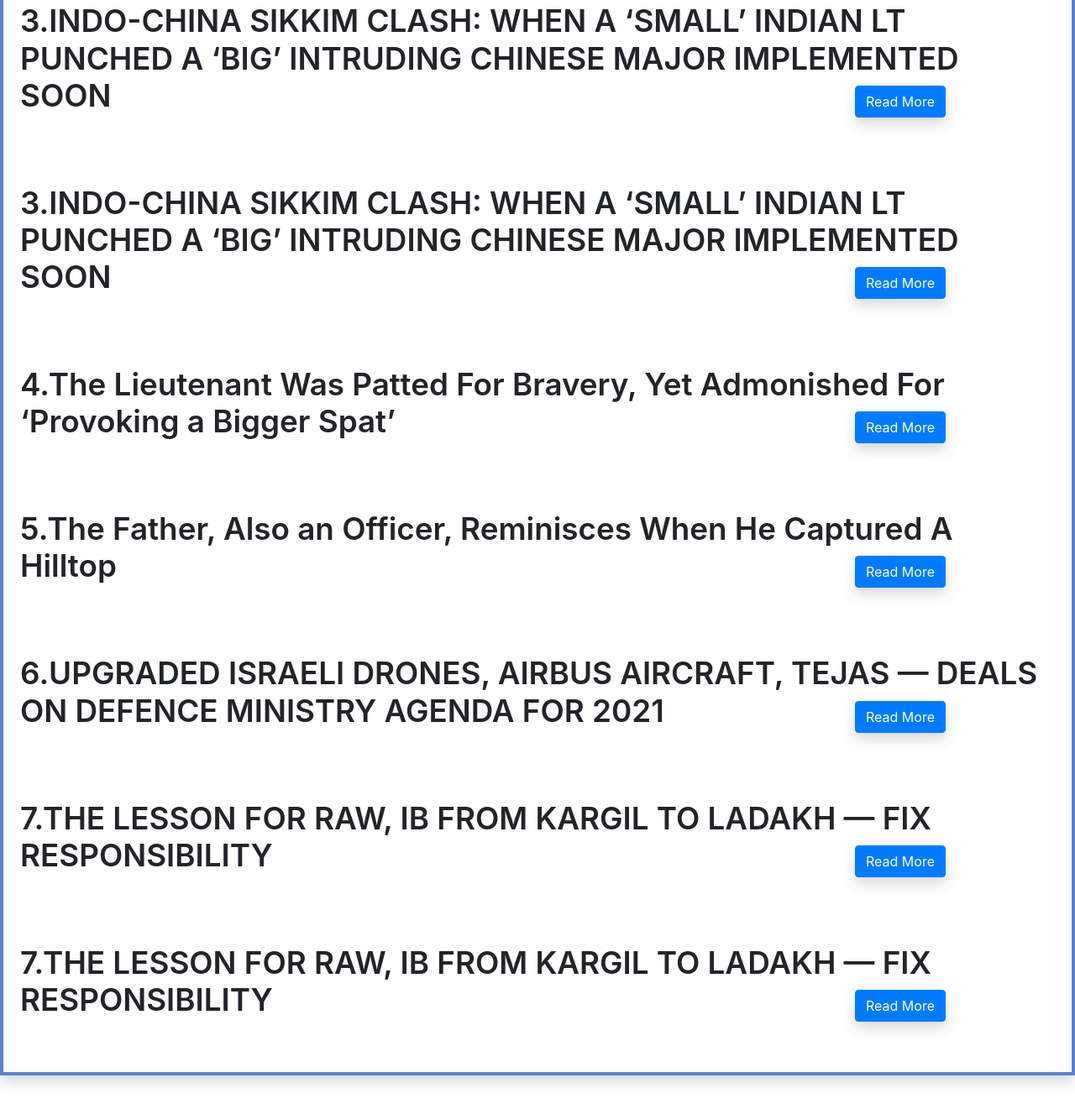
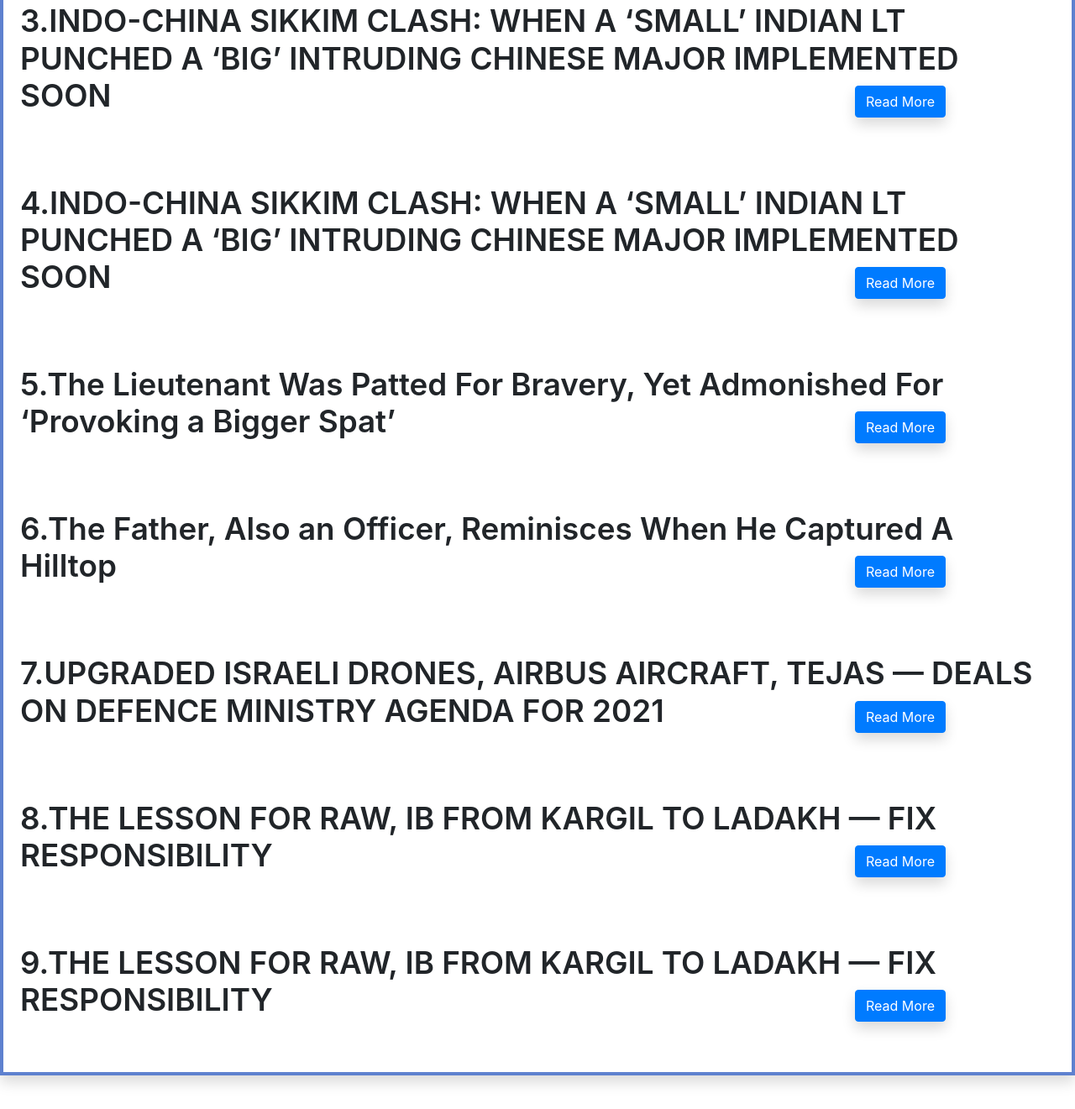
Before and after one commit to AMAN123956/free-ssb-guide-new-design, a plain HTML site: page latestpost.html in a window 1280 px wide. Shown: the part 549-1870 px from the top of the page at 84% size. Drawn offline with nearby package versions, Linux system fonts and the light colour scheme; files whose address does not match are found by name; a web font is replaced by a local one.

Commit message:
Corrected Numbering

```diff
--- a/latestpost.html
+++ b/latestpost.html
@@ -244,8 +244,8 @@
                 </p>
             </div>
         </div>
-        <!-- Third -->
-        <h2 class="head-line">3.INDO-CHINA SIKKIM CLASH: WHEN A ‘SMALL’ INDIAN LT PUNCHED A ‘BIG’ INTRUDING CHINESE
+        <!-- Fourth -->
+        <h2 class="head-line">4.INDO-CHINA SIKKIM CLASH: WHEN A ‘SMALL’ INDIAN LT PUNCHED A ‘BIG’ INTRUDING CHINESE
             MAJOR
             IMPLEMENTED SOON<button class="read-more btn btn-primary shadow"
                 style="float:right;margin-right:130px;margin-top:10px;">Read More</button></h2>
@@ -278,8 +278,8 @@
                 </p>
             </div>
         </div>
-        <!-- Fourth -->
-        <h2 class="head-line">4.The Lieutenant Was Patted For Bravery, Yet Admonished For ‘Provoking a Bigger
+        <!-- Fifth -->
+        <h2 class="head-line">5.The Lieutenant Was Patted For Bravery, Yet Admonished For ‘Provoking a Bigger
             Spat’<button class="read-more btn btn-primary shadow"
                 style="float:right;margin-right:130px;margin-top:10px;">Read More</button></h2>
         <div class="post-box shadow">
@@ -325,8 +325,8 @@
                 </p>
             </div>
         </div>
-        <!-- Fifth -->
-        <h2 class="head-line">5.The Father, Also an Officer, Reminisces When He Captured A Hilltop<button
+        <!-- Sixth -->
+        <h2 class="head-line">6.The Father, Also an Officer, Reminisces When He Captured A Hilltop<button
                 class="read-more btn btn-primary shadow" style="float:right;margin-right:130px;margin-top:10px;">Read
                 More</button></h2>
         <div class="post-box shadow">
@@ -390,8 +390,8 @@
             </div>
 
         </div>
-        <!-- Sixth -->
-        <h2 class="head-line">6.UPGRADED ISRAELI DRONES, AIRBUS AIRCRAFT, TEJAS — DEALS ON DEFENCE MINISTRY AGENDA FOR
+        <!-- Seventh -->
+        <h2 class="head-line">7.UPGRADED ISRAELI DRONES, AIRBUS AIRCRAFT, TEJAS — DEALS ON DEFENCE MINISTRY AGENDA FOR
             2021<button class="read-more btn btn-primary shadow"
                 style="float:right;margin-right:130px;margin-top:10px;">Read More</button></h2>
         <div class="post-box shadow">
@@ -460,8 +460,8 @@
             </div>
 
         </div>
-        <!-- Seventh -->
-        <h2 class="head-line">7.THE LESSON FOR RAW, IB FROM KARGIL TO LADAKH — FIX RESPONSIBILITY<button
+        <!-- Eighth -->
+        <h2 class="head-line">8.THE LESSON FOR RAW, IB FROM KARGIL TO LADAKH — FIX RESPONSIBILITY<button
                 class="read-more btn btn-primary shadow" style="float:right;margin-right:130px;margin-top:10px;">Read
                 More</button></h2>
         <div class="post-box shadow">
@@ -587,8 +587,8 @@
             </div>
 
         </div>
-         <!-- Seventh -->
-        <h2 class="head-line">7.THE LESSON FOR RAW, IB FROM KARGIL TO LADAKH — FIX RESPONSIBILITY<button
+         <!-- Nineth -->
+        <h2 class="head-line">9.THE LESSON FOR RAW, IB FROM KARGIL TO LADAKH — FIX RESPONSIBILITY<button
                 class="read-more btn btn-primary shadow" style="float:right;margin-right:130px;margin-top:10px;">Read
                 More</button></h2>
         <div class="post-box shadow">
```
